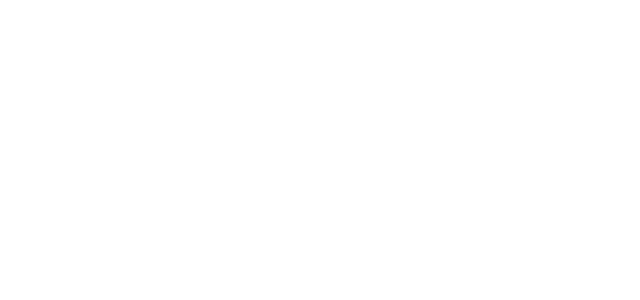
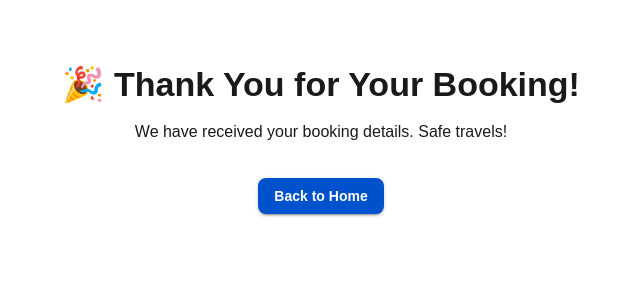
Before and after one commit to akshav-coder/onwardvisa, a React (Vite) app in the folder client/: page /thank-you in a window 1280 px wide. Before the commit this address had no page. Shown: the top 300 px of the page, without its empty margins (319-959 px from the left). Built offline with nearby package versions, Linux system fonts and the light colour scheme.

Commit message:
Add PDF download and thank you page

```diff
--- a/client/src/components/common/CheckoutPage.jsx
+++ b/client/src/components/common/CheckoutPage.jsx
@@ -110,11 +110,17 @@
       if (bookingType === "hotel") {
         await autoBookHotel(payload).unwrap();
         showSnackbar("Hotel booked successfully!", "success");
-        navigate("/");
+        navigate("/thank-you", { state: { info: payload } });
       } else if (bookingType === "flight" || bookingType === "both") {
-        await submitTicketForm(payload).unwrap();
+        const blob = await submitTicketForm(payload).unwrap();
+        const url = window.URL.createObjectURL(blob);
+        const a = document.createElement("a");
+        a.href = url;
+        a.download = "ticket.pdf";
+        a.click();
+        window.URL.revokeObjectURL(url);
         showSnackbar("Flight booked successfully!", "success");
-        navigate("/");
+        navigate("/thank-you", { state: { info: payload } });
       }
     } catch (err) {
       showSnackbar(
--- /dev/null
+++ b/client/src/pages/ThankYouPage.jsx
@@ -0,0 +1,33 @@
+import { Box, Typography, Button } from "@mui/material";
+import { useLocation, useNavigate } from "react-router-dom";
+
+const ThankYouPage = () => {
+  const location = useLocation();
+  const navigate = useNavigate();
+  const info = location.state?.info;
+  return (
+    <Box sx={{ textAlign: "center", mt: 8, px: 2 }}>
+      <Typography variant="h4" fontWeight="bold" gutterBottom>
+        🎉 Thank You for Your Booking!
+      </Typography>
+      <Typography variant="subtitle1" mb={4}>
+        We have received your booking details. Safe travels!
+      </Typography>
+      {info && (
+        <Box sx={{ textAlign: "left", mb: 4, mx: "auto", maxWidth: 400 }}>
+          {Object.entries(info).map(([key, val]) => (
+            typeof val === "string" || typeof val === "number" ? (
+              <Typography key={key}>
+                <strong>{key.replace(/([A-Z])/g, " $1")}: </strong>
+                {val}
+              </Typography>
+            ) : null
+          ))}
+        </Box>
+      )}
+      <Button variant="contained" onClick={() => navigate("/")}>Back to Home</Button>
+    </Box>
+  );
+};
+
+export default ThankYouPage;
--- a/client/src/routes/AppRoutes.jsx
+++ b/client/src/routes/AppRoutes.jsx
@@ -1,12 +1,14 @@
 import { Routes, Route } from "react-router-dom";
 import MainPage from "../pages/MainPage";
 import CheckoutPage from "../components/common/CheckoutPage";
+import ThankYouPage from "../pages/ThankYouPage";
 
 const AppRoutes = () => {
   return (
     <Routes>
       <Route path="/" element={<MainPage />} />
       <Route path="/checkout" element={<CheckoutPage />} />
+      <Route path="/thank-you" element={<ThankYouPage />} />
     </Routes>
   );
 };
```
Also changed, not shown: 2 other files (tests, documents, lock files or other folders).
